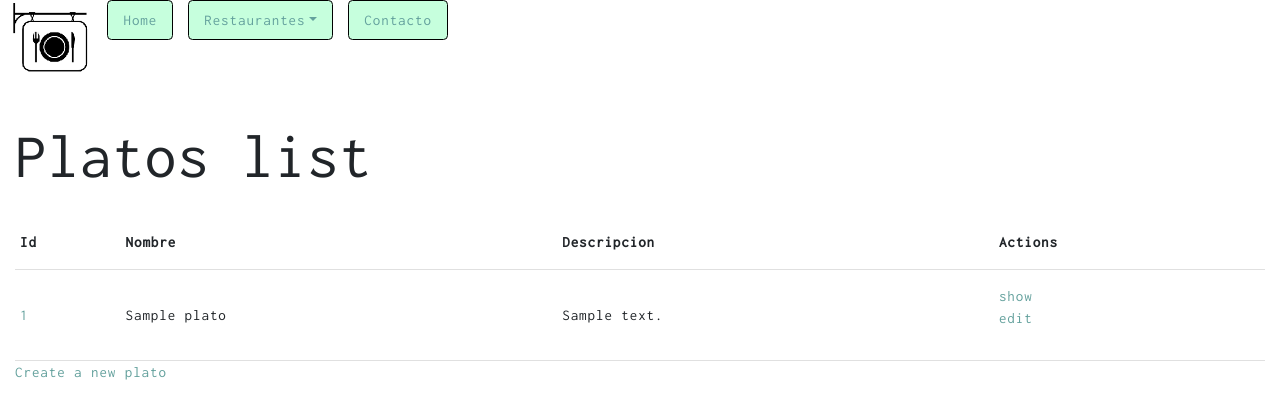
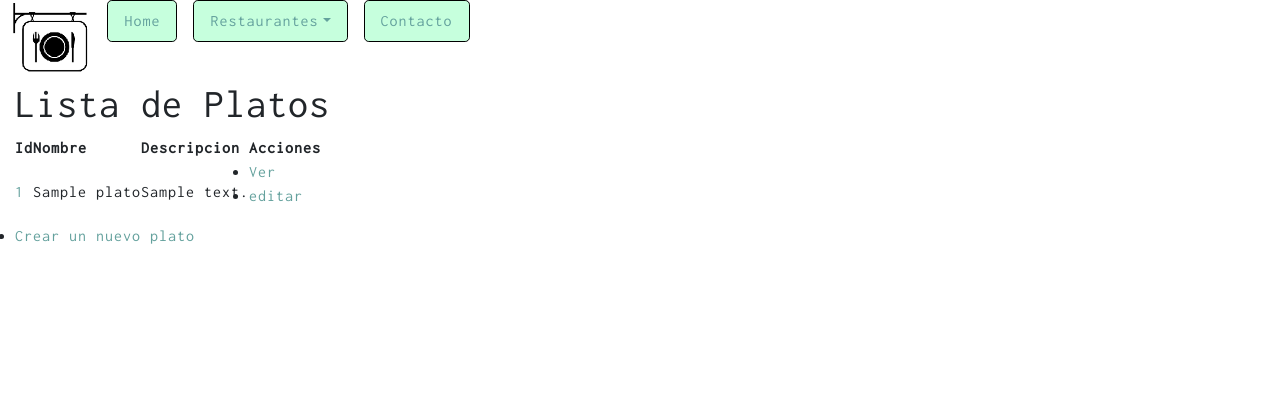
Before and after one commit to YisselMoreta/RestaurantePHP, a Symfony app: template Restaurante/app/Resources/views/platos/index.html.twig in a window 1280 px wide. Shown: the top 419 px of the page. Run offline with Twig, Linux system fonts and the light colour scheme; the template is opened without the code that fills it: most values are stand-ins (such as "Sample title", 1, 10 or a date in 2020); some libraries are stand-ins or nearby versions.

Commit message:
Ver y editar formulario de platos

```diff
--- a/Restaurante/app/Resources/views/base.html.twig
+++ b/Restaurante/app/Resources/views/base.html.twig
@@ -10,7 +10,7 @@
 
             <link rel="icon" type="image/x-icon" href="{{ asset('favicon.ico') }}"/>
             <link rel="stylesheet" href="https://stackpath.bootstrapcdn.com/bootstrap/4.3.1/css/bootstrap.min.css" integrity="sha384-ggOyR0iXCbMQv3Xipma34MD+dH/1fQ784/j6cY/iJTQUOhcWr7x9JvoRxT2MZw1T" crossorigin="anonymous">
-            <link rel="stylesheet" href="https://cdnjs.cloudflare.com/ajax/libs/materialize/1.0.0/css/materialize.min.css">
+
             <link href="https://fonts.googleapis.com/css?family=Inconsolata&display=swap" rel="stylesheet">
             <link href="{{ asset('css/main.css') }}" type="text/css" rel="stylesheet" />
 
--- a/Restaurante/app/Resources/views/platos/index.html.twig
+++ b/Restaurante/app/Resources/views/platos/index.html.twig
@@ -1,7 +1,7 @@
 {% extends 'base.html.twig' %}
 
 {% block body %}
-    <h1>Platos list</h1>
+    <h1>Lista de Platos</h1>
 
     <table>
         <thead>
@@ -9,7 +9,8 @@
                 <th>Id</th>
                 <th>Nombre</th>
                 <th>Descripcion</th>
-                <th>Actions</th>
+
+                <th>Acciones</th>
             </tr>
         </thead>
         <tbody>
@@ -18,13 +19,14 @@
                 <td><a href="{{ path('platos_show', { 'id': plato.id }) }}">{{ plato.id }}</a></td>
                 <td>{{ plato.nombre }}</td>
                 <td>{{ plato.descripcion }}</td>
+
                 <td>
                     <ul>
                         <li>
-                            <a href="{{ path('platos_show', { 'id': plato.id }) }}">show</a>
+                            <a href="{{ path('platos_show', { 'id': plato.id }) }}">Ver</a>
                         </li>
                         <li>
-                            <a href="{{ path('platos_edit', { 'id': plato.id }) }}">edit</a>
+                            <a href="{{ path('platos_edit', { 'id': plato.id }) }}">editar</a>
                         </li>
                     </ul>
                 </td>
@@ -35,7 +37,7 @@
 
     <ul>
         <li>
-            <a href="{{ path('platos_new') }}">Create a new plato</a>
+            <a href="{{ path('platos_new') }}">Crear un nuevo plato</a>
         </li>
     </ul>
 {% endblock %}
--- a/Restaurante/app/Resources/views/platos/show.html.twig
+++ b/Restaurante/app/Resources/views/platos/show.html.twig
@@ -22,14 +22,14 @@
 
     <ul>
         <li>
-            <a href="{{ path('platos_index') }}">Back to the list</a>
+            <a href="{{ path('platos_index') }}">Atrás</a>
         </li>
         <li>
-            <a href="{{ path('platos_edit', { 'id': plato.id }) }}">Edit</a>
+            <a href="{{ path('platos_edit', { 'id': plato.id }) }}">Editar</a>
         </li>
         <li>
             {{ form_start(delete_form) }}
-                <input type="submit" value="Delete">
+                <input type="submit" value="Eliminar">
             {{ form_end(delete_form) }}
         </li>
     </ul>
--- a/Restaurante/src/AppBundle/Entity/Platos.php
+++ b/Restaurante/src/AppBundle/Entity/Platos.php
@@ -122,4 +122,9 @@ class Platos
     {
         return $this->restaurante;
     }
+
+    public function __toString()
+    {
+        return '';
+    }
 }
--- a/Restaurante/src/AppBundle/Entity/Restaurante.php
+++ b/Restaurante/src/AppBundle/Entity/Restaurante.php
@@ -137,4 +137,8 @@ class Restaurante
     {
         return $this->platos;
     }
+    public function __toString()
+    {
+        return '';
+    }
 }
--- a/Restaurante/web/css/main.css
+++ b/Restaurante/web/css/main.css
@@ -42,6 +42,7 @@
 hr {
     visibility: hidden;
 }
+
 
 .btn {
     box-shadow: 0 0.1875rem 0.1875rem 0 rgba(0, 0, 0, 0.1) !important;
```
Also changed, not shown: Restaurante/app/Resources/views/platos/edit.html.twig (+4 -4 lines), Restaurante/app/Resources/views/platos/new.html.twig (+4 -3 lines), Restaurante/src/AppBundle/Controller/PlatosController.php (+15 -2 lines), Restaurante/src/AppBundle/Form/PlatosType.php (+27 -2 lines).
